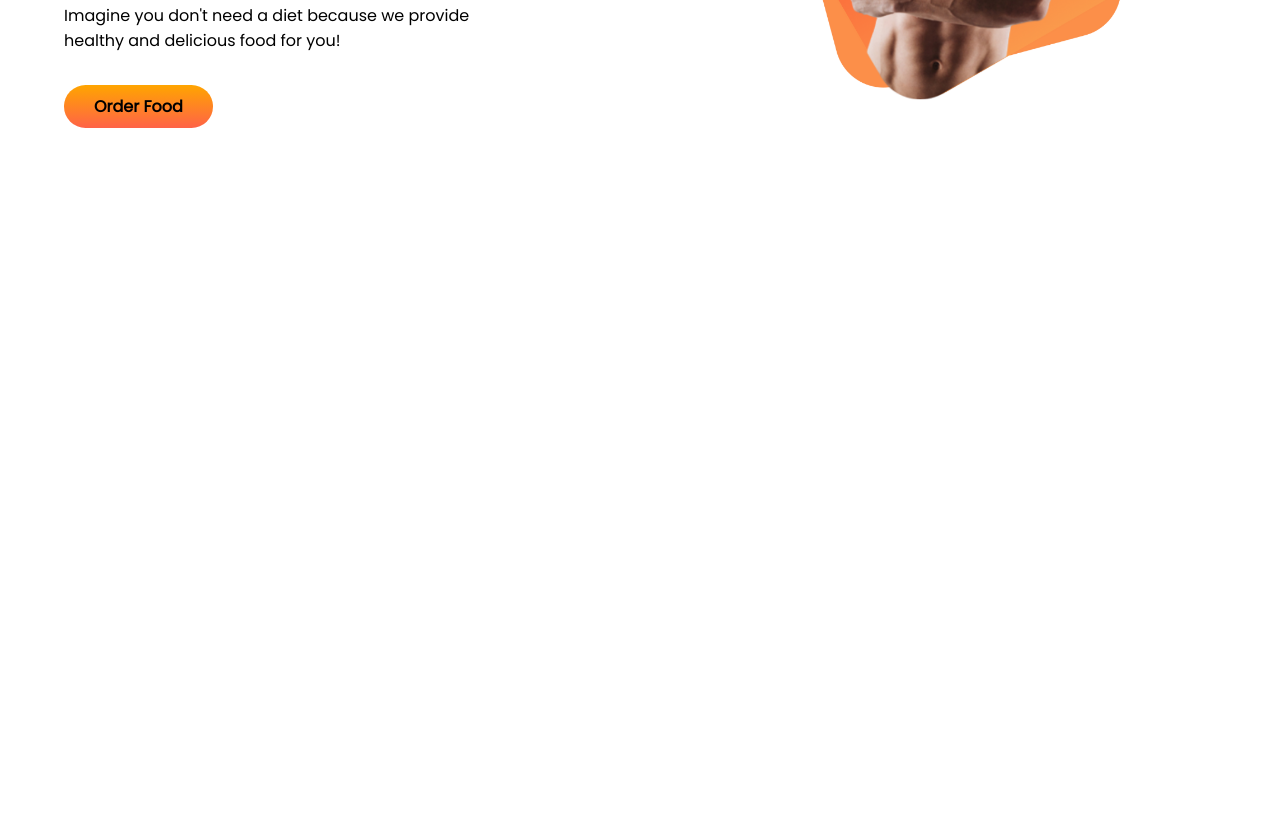
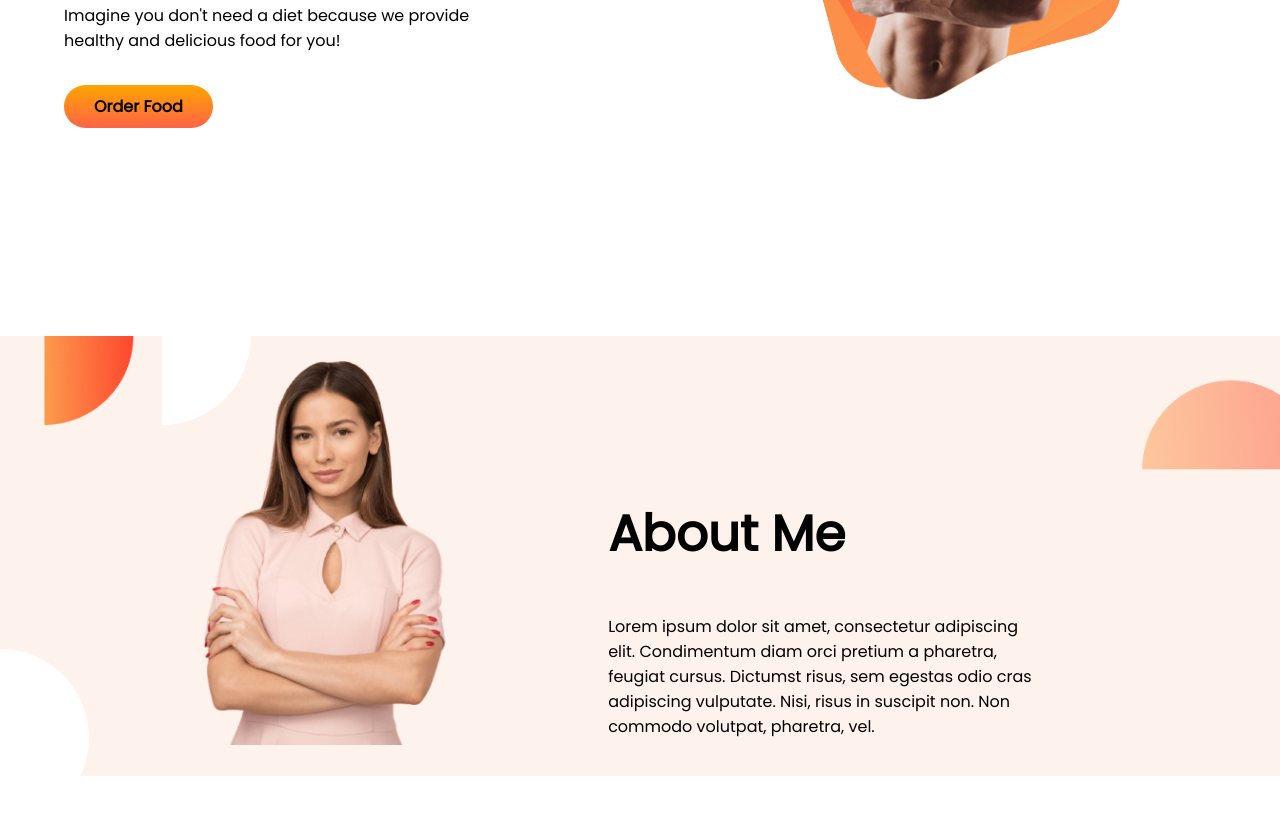
Before and after one commit to Tonima12/second-project, a plain HTML site: page index.html in a window 1280 px wide. Shown: the part 405-1220 px from the top of the page. Before the commit the page ends 800 px from the top, so only its background shows below. Drawn offline with Linux system fonts and the light colour scheme.

Commit message:
styles and index added

```diff
--- a/index.html
+++ b/index.html
@@ -13,7 +13,7 @@
 </head>
 
 <body>
-    <section class="part-one  flexible-container">
+    <section class="part-one flexible-container">
         <div class="first-part">
             <h1> <span class="orange-color">Skip</span> The Diet, <br> Just Eat Healthy <br> With Food Network</h1>
             <p>Imagine you don't need a diet because we provide <br> healthy and delicious food for you!</p> <br>
@@ -23,6 +23,20 @@
             <img src="images/male/Untitled design.png" alt="">
         </div>
     </section>
+    <section class="second-part flexible-container">
+        <div class="part-two">
+            <img src="images/female/Person Image.png" alt="">
+        </div>
+        <div class="first-part">
+            <h1>About Me</h1>
+            <p>Lorem ipsum dolor sit amet, consectetur adipiscing<br>
+                elit. Condimentum diam orci pretium a pharetra,<br>
+                feugiat cursus. Dictumst risus, sem egestas odio cras <br>
+                adipiscing vulputate. Nisi, risus in suscipit non. Non<br>
+                commodo volutpat, pharetra, vel.</p>
+        </div>
+
+    </section>
 
 </body>
 
--- a/style.css
+++ b/style.css
@@ -46,3 +46,26 @@ h1 {
     font-weight: 900;
     border-radius: 40px;
 }
+
+.part-two img {
+    width: 46%;
+    /*pic size*/
+    padding-left: 35%;
+    /*bam pas thake koto tuku dure jabe*/
+    text-align: justify;
+    border-top: 50px;
+    margin-top: 5px;
+    margin-right: 70px;
+    margin-bottom: 200px;
+    display: flex;
+}
+
+/*second part er full background*/
+.second-part {
+    height: 400px;
+    /*upore niche total size*/
+    padding: 20px;
+    background: url(images/shapes/7.png);
+    background-repeat: no-repeat;
+    background-size: cover;
+}
```
